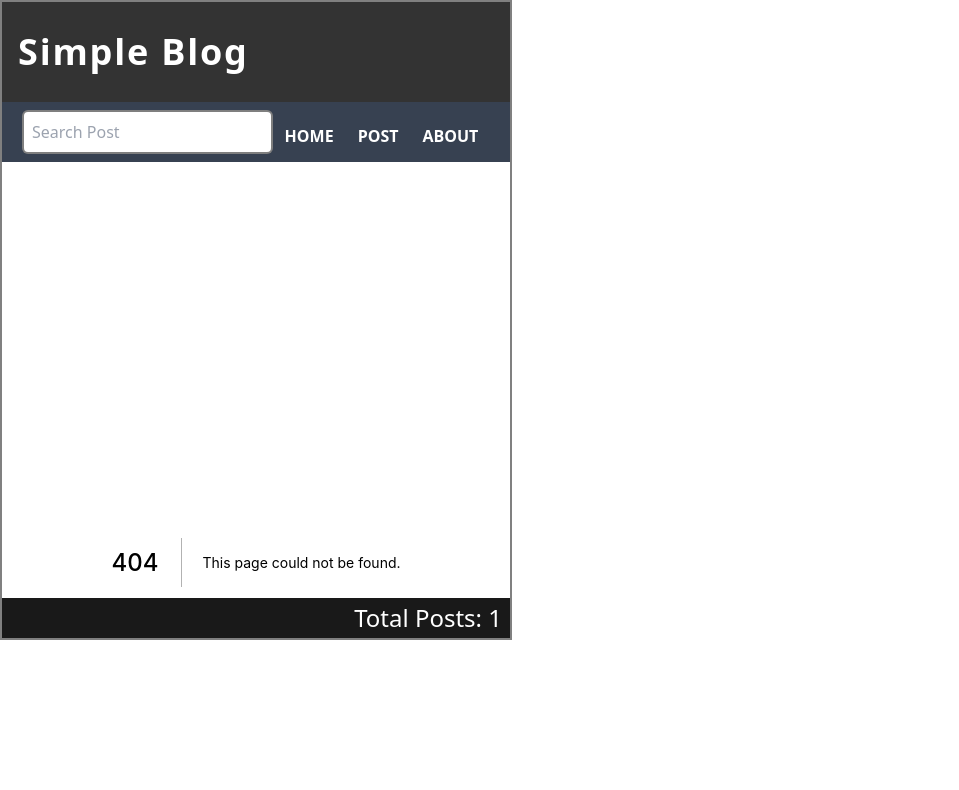
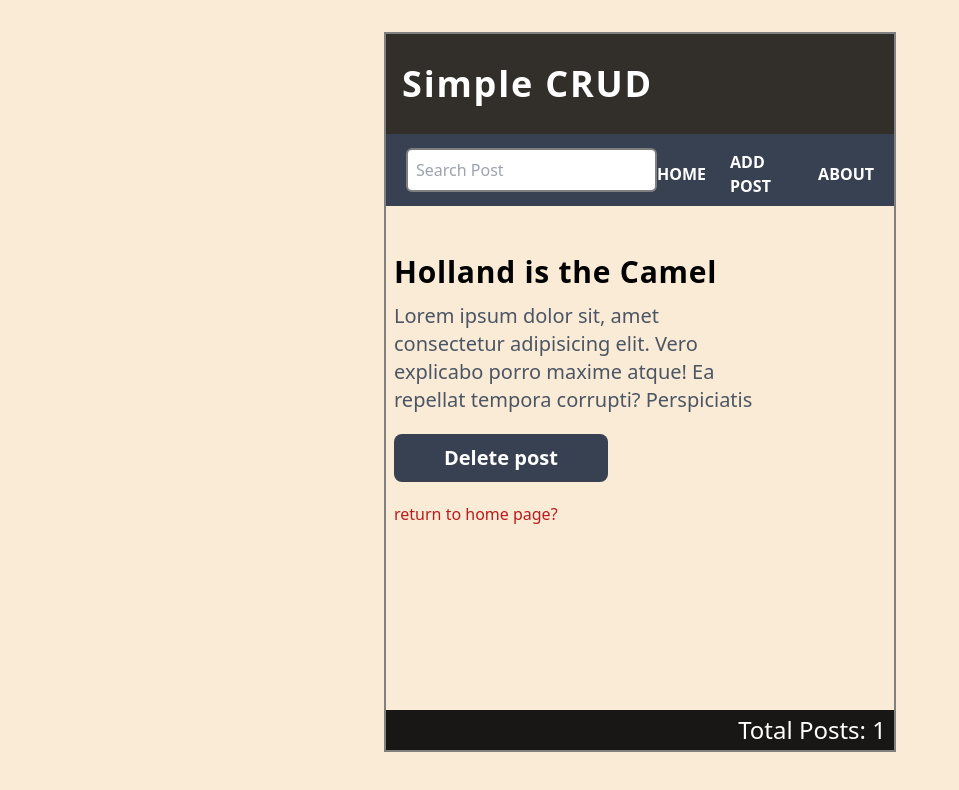
Before and after one commit to merlinop/Zustand-Crud-Operation, a Next.js app: page /blog/1 in a window 1280 px wide. Before the commit this address had no page. Shown: the top 790 px of the page, without its empty margins (0-959 px from the left). Built offline with nearby package versions, Linux system fonts and the light colour scheme.

Commit message:
chore:Added routing function

```diff
--- a/components/Blog.jsx
+++ b/components/Blog.jsx
@@ -1,8 +1,39 @@
-import React from 'react'
+import Head from 'next/head'
+import React, { useEffect } from 'react'
+import useStore from '../store/useStore'
+import Link from 'next/link'
+import Router from 'next/router'
+
 
 const Blog = () => {
+
+  const post = useStore((state) => state.post)
+  const fetchPost = useStore((state) => state.fetchPost)
+  const SearchPost = useStore((state) => state.SearchPost)
+
+  useEffect(() => {
+    fetchPost()
+    // SearchPost()
+  }, [])
+
+
   return (
-    <div className='w-full h-full overflow-y-scroll'>
+    <div className='w-full  h-[60vh] md:h-[60vh] overflow-y-scroll z-[10] scroll-smooth'>
+      <Head>
+          <title>HomePage</title>
+      </Head>
+
+      {post.length && post.map((post,id) => (
+        <div key={id} className="flex flex-col py-2 px-2 items-start ">
+          <Link href={`/blog/${id}`}>
+           <h1 className='text-2xl font-bold tracking-wide cursor-pointer hover:opacity-60 ' >{post.title}</h1>
+          </Link>
+
+           <p className='text-base w-3/4 mt-3 ml-2 text-gray-700'>{(post.comment).slice(0,85)}...<span className='font-bold text-xs text-blue-400 cursor-pointer hover:text-red-600 whitespace-nowrap' onClick={() => Router.push(`/blog/${id}`)}>Continue reading</span> </p>
+
+           <span className='w-full border-b border-[2px] mt-4 border-gray-900'></span>
+        </div>
+      ))}
 
     </div>
   )
--- a/components/Footer.jsx
+++ b/components/Footer.jsx
@@ -2,7 +2,7 @@ import React from 'react'
 
 const Footer = () => {
   return (
-    <div className='absolute bottom-0 h-[40px] bg-black/90 text-white text-2xl w-full flex items-center justify-end px-2'>
+    <div className='z-[80] absolute bottom-0 h-[40px] bg-black/90 text-white text-2xl w-full flex items-center justify-end px-2'>
       <h1>Total Posts: 1</h1>
     </div>
   )
--- a/components/Header.jsx
+++ b/components/Header.jsx
@@ -1,24 +1,29 @@
-import React from 'react'
+import React, {useState} from 'react'
 import Link from 'next/link'
+import useStore from '../store/useStore'
 
 
+// const searchText = useStore((state) => state.searchText)
+// const [searchways, setSearchways] =  useState(" ")
 
 const Header = () => {
   return (
        <div className='flex flex-col md:flex-row w-full p-2 px-5 items-center md:justify-between bg-gray-700'>
             <div>
+
                 <input
                     type="text"
                     placeholder='Search Post'
                     className='border-2 border-black/50 rounded-md p-2'
+
                      />
-            </div>
+               </div>
             <ul className='flex items-center justify-center w-full gap-12 md:gap-6 duration-100 ease-in'>
                 <Link href={"/blog"}>
                     <li className='cursor-pointer font-bold mt-2 text-white hover:opacity-50'>HOME</li>
                 </Link>
                 <Link href={"/addpost"}>
-                    <li className='cursor-pointer font-bold mt-2 text-white hover:opacity-50'>POST</li>
+                    <li className='cursor-pointer font-bold mt-2 text-white hover:opacity-50'> ADD POST</li>
                 </Link>
                 <Link href={"/about"}>
                     <li className='cursor-pointer font-bold mt-2 text-white hover:opacity-50'>ABOUT</li>
--- a/components/Navbar.jsx
+++ b/components/Navbar.jsx
@@ -4,7 +4,7 @@ const Navbar = () => {
   return (
     <div className='w-full h-[100px] flex flex-col p-4 flex-grow-0 bg-black/80 text-white justify-center'>
         <div>
-            <h1 className='text-4xl font-bold tracking-wider'>Simple Blog</h1>
+            <h1 className='text-4xl font-bold tracking-wider'>Simple CRUD </h1>
         </div>
     </div>
   )
--- a/data/Post.jsx
+++ b/data/Post.jsx
@@ -2,22 +2,22 @@ const Post = [
     {
         title: "Welcome to London",
         id: 1,
-        comment: "Lorem ipsum dolor sit, amet consectetur adipisicing elit. Vero explicabo porro maxime atque! Ea repellat tempora corrupti? Perspiciatis consectetur vero, porro amet culpa facilis eos in vel voluptas aut placeat."
+        comment: "Lorem ipsum dolor sit, amet consectetur adipisicing elite Vero explicabo porro maxime atque! Ea repellat tempora corrupti? Perspiciatis"
     },
     {
         title: "Holland is the Camel",
         id: 2,
-        ccomment: "Lorem ipsum dolor sit, amet consectetur adipisicing elit. Vero explicabo porro maxime atque! Ea repellat tempora corrupti? Perspiciatis consectetur vero, porro amet culpa facilis eos in vel voluptas aut placeat."
+        comment: "Lorem ipsum dolor sit, amet consectetur adipisicing elit. Vero explicabo porro maxime atque! Ea repellat tempora corrupti? Perspiciatis"
     },
     {
         title: "A donkey is the Noun",
         id: 3,
-        comment: "Lorem ipsum dolor sit, amet consectetur adipisicing elit. Vero explicabo porro maxime atque! Ea repellat tempora corrupti? Perspiciatis consectetur vero, porro amet culpa facilis eos in vel voluptas aut placeat."
+        comment: "Lorem ipsum dolor sit, amet consectetur adipisicing elite.Vero explicabo porro maxime atque! Ea repellat tempora corrupti? Perspiciatis "
     },
     {
         title: "Master new bedroom",
         id: 4,
-        comment: "Lorem ipsum dolor sit, amet consectetur adipisicing elit. Vero explicabo porro maxime atque! Ea repellat tempora corrupti? Perspiciatis consectetur vero, porro amet culpa facilis eos in vel voluptas aut placeat."
+        comment: "Lorem ipsum dolor sit, amet consectetur adipisicing elit. Vero explicabo porro maxime atque! Ea repellat tempora corrupti? Perspiciatis"
     }
 ]
 
--- a/package.json
+++ b/package.json
@@ -9,10 +9,12 @@
     "lint": "next lint"
   },
   "dependencies": {
+    "axios": "^1.1.3",
     "next": "12.3.1",
     "react": "18.2.0",
     "react-dom": "18.2.0",
-    "react-icons": "^4.4.0"
+    "react-icons": "^4.4.0",
+    "zustand": "^4.1.3"
   },
   "devDependencies": {
     "autoprefixer": "^10.4.12",
--- /dev/null
+++ b/pages/blog/[post].js
@@ -0,0 +1,50 @@
+import { useRouter } from 'next/router'
+import useStore from '../../store/useStore'
+import React,{ useEffect, useState } from 'react'
+import Link from 'next/link'
+
+
+
+const Post = () => {
+
+    useEffect(() => {
+        fetchPost()
+    }, [])
+
+    const router = useRouter()
+    const newid = Number(router.query.post)
+
+  const posts = useStore((state) => state.post)
+  const fetchPost = useStore((state) => state.fetchPost)
+  const newPost = posts[newid]
+  console.log(newPost)
+
+  return (
+     <>
+       {newPost && (
+        <div className='py-12 px-2'>
+            <h1 className='text-3xl font-bold tracking-wide' >{newPost.title}</h1>
+            <p className='text-xl w-3/4 mt-3 text-gray-600'>{newPost.comment}</p>
+            <button className='mt-5 text-xl font-bold text-white border-2 px-12 rounded-lg bg-gray-700 py-2 hover:text-gray-700 hover:bg-white border-transparent duration-200 ease-in '> Delete post</button>
+
+            <Link href="/blog">
+            <p className='cursor-pointer mt-5 text-red-700 hover:opacity-25'>
+                return to home page?
+            </p>
+            </Link>
+        </div>
+       )}
+    </>
+
+  )
+}
+export default Post
+
+
+
+export async function getServerSideProps() {
+
+    return {
+      props: {}, // will be passed to the page component as props
+    }
+  }
--- /dev/null
+++ b/store/useStore.js
@@ -0,0 +1,20 @@
+import create from 'zustand'
+
+
+
+const url = "http://localhost:3000/api/post"
+
+const useStore = create((set) => ({
+  post: [],
+  fetchPost: async () => { const res = await fetch(url)
+    set({ post: await res.json() })
+  },
+  searchText: "",
+  searchPost: () => {
+   const newPost = post.find((item) => get().itemid == item.id )
+   set({ post: newPost })
+  }
+
+}))
+
+export default useStore;
--- a/styles/globals.css
+++ b/styles/globals.css
@@ -8,7 +8,8 @@ body {
     width: 90%;
     margin: auto;
     margin-top: 2rem;
-    height: 80vh;
+    height: 90vh;
     max-width: 32rem;
     position: relative;
+    background-color: antiquewhite;
 }
```
Also changed, not shown: 1 other file (tests, documents, lock files or other folders).
